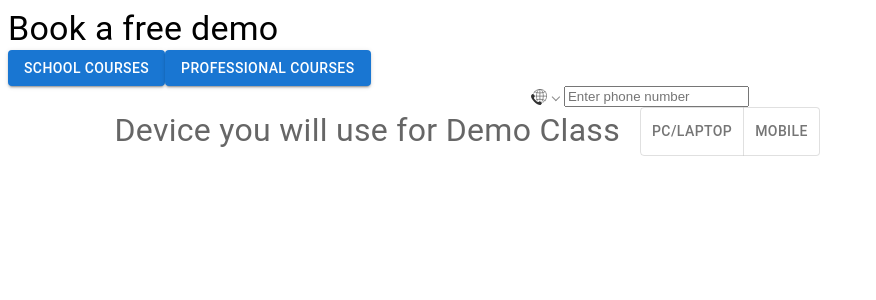
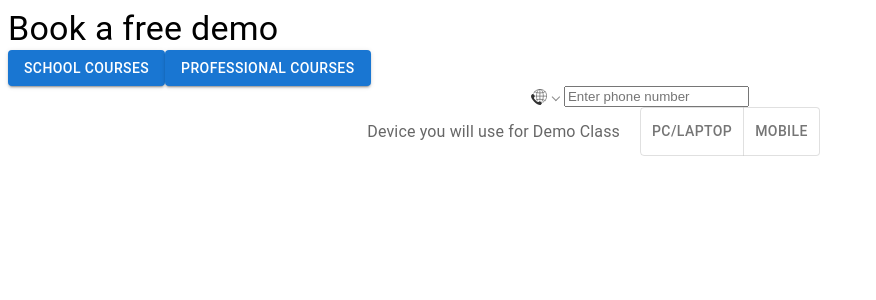
Before and after one commit to sankettchauhan/school-form-mui, a React (Create React App) app: page / in a window 1280 px wide. Shown: the top 300 px of the page, without its empty margins (0-876 px from the left). Built offline with nearby package versions, Linux system fonts and the light colour scheme.

Commit message:
add device input functionality

```diff
--- a/src/components/Device.js
+++ b/src/components/Device.js
@@ -1,11 +1,5 @@
 import {
-  Radio,
-  FormControl,
-  FormControlLabel,
   FormLabel,
-  RadioGroup,
-  Typography,
-  Button,
   ToggleButtonGroup,
   ToggleButton,
   Grid,
@@ -14,21 +8,32 @@ import React from "react";
 
 export default function Device({ value, setValue }) {
   const ENUM = ["PC/Laptop", "Mobile"];
+  const handleClick = (device) => setValue("device", device);
   return (
     <>
       <Grid container>
-        <Grid item xs={6} style={{ textAlign: "right", paddingRight: 20 }}>
-          <FormLabel component="legend" style={{ fontSize: "2em" }}>
+        <Grid
+          item
+          xs={6}
+          style={{
+            paddingRight: 20,
+            display: "flex",
+            alignItems: "center",
+            justifyContent: "flex-end",
+          }}
+        >
+          <FormLabel component="legend" style={{ fontSize: "1em" }}>
             Device you will use for Demo Class
           </FormLabel>
         </Grid>
-        <Grid xs={6}>
+        <Grid item xs={6}>
           <ToggleButtonGroup>
             {ENUM.map((item, index) => (
               <ToggleButton
                 key={`${item}-${index + 1}`}
                 value={item}
-                control={<Button varianr="contained" />}
+                onClick={() => handleClick(item)}
+                selected={value === item}
               >
                 {item}
               </ToggleButton>
```
